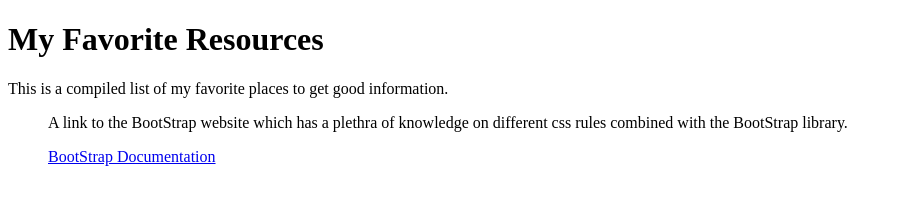
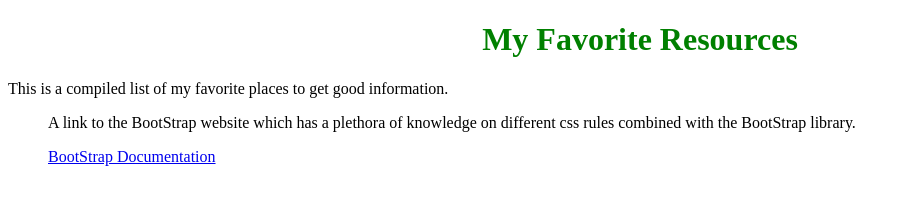
Before and after one commit to milzyb14/personal-website, a plain HTML site: page resources.html in a window 1280 px wide. Shown: the whole page, without its empty margins (0-910 px from the left). Drawn offline with Linux system fonts and the light colour scheme.

Commit message:
Edited resources.html and added css style to the page

```diff
--- a/resources.html
+++ b/resources.html
@@ -7,10 +7,12 @@
    </head>
    <body>
     <div class="resources">
+        <div class="h1">
     <h1>My Favorite Resources</h1>
+        </div>
     <p>This is a compiled list of my favorite places to get good information.</p>
     <ul>
-        <p>A link to the BootStrap website which has a plethra of knowledge on different css rules combined with the BootStrap library.</p>
+        <p>A link to the BootStrap website which has a plethora of knowledge on different css rules combined with the BootStrap library.</p>
         <a rel="BootStrap Documentation" href="https://getbootstrap.com/docs/5.2/getting-started/introduction/">BootStrap Documentation</a>
     </ul>
     </div>
--- a/styles.css
+++ b/styles.css
@@ -22,5 +22,6 @@ font-size: 35px;
 }
 
 .resources .h1 {
-    color: orange;
+    text-align: center;
+    color: green;
 }
```
